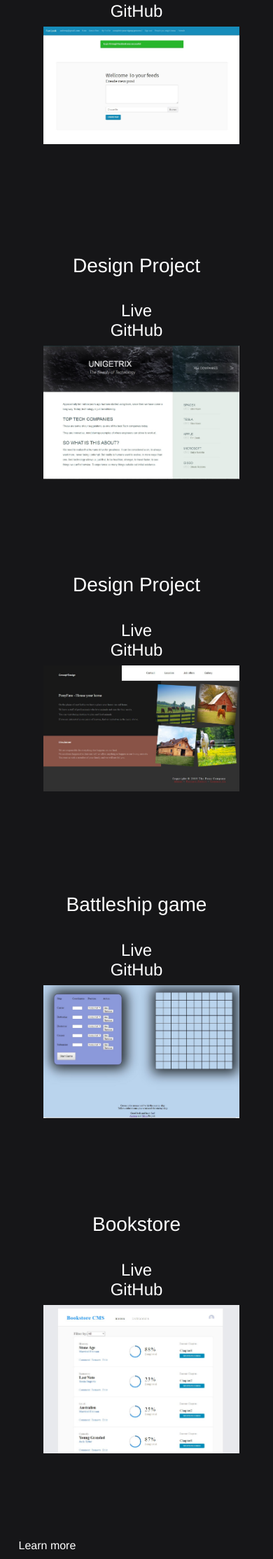
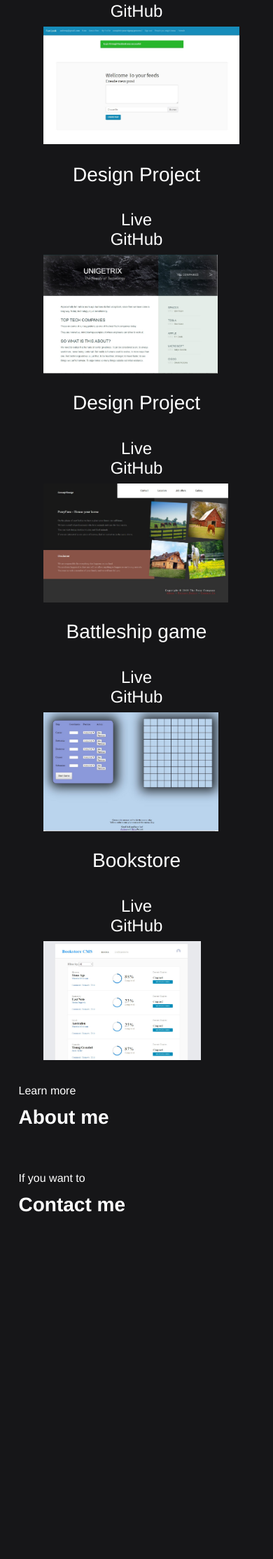
Before and after one commit to milosvukadinovic/portfolio, a PHP site: page / in a window 390 px wide. Shown: the part 673-2901 px from the top of the page at 70% size. After the commit the page ends 2405 px from the top, so only its background shows below. Run offline with PHP 8.4, Linux system fonts and the light colour scheme.

Commit message:
Update main.css

```diff
--- a/css/main.css
+++ b/css/main.css
@@ -109,6 +109,11 @@
   }
   .smaller{
     display:none;
+  }
+}
+@media only screen and (max-width: 500px) {
+  .ss1 , .ss2, .ss3, .ss4, .ss5{
+    height:170px!important;
   }
 }
 .Bigger{
```
